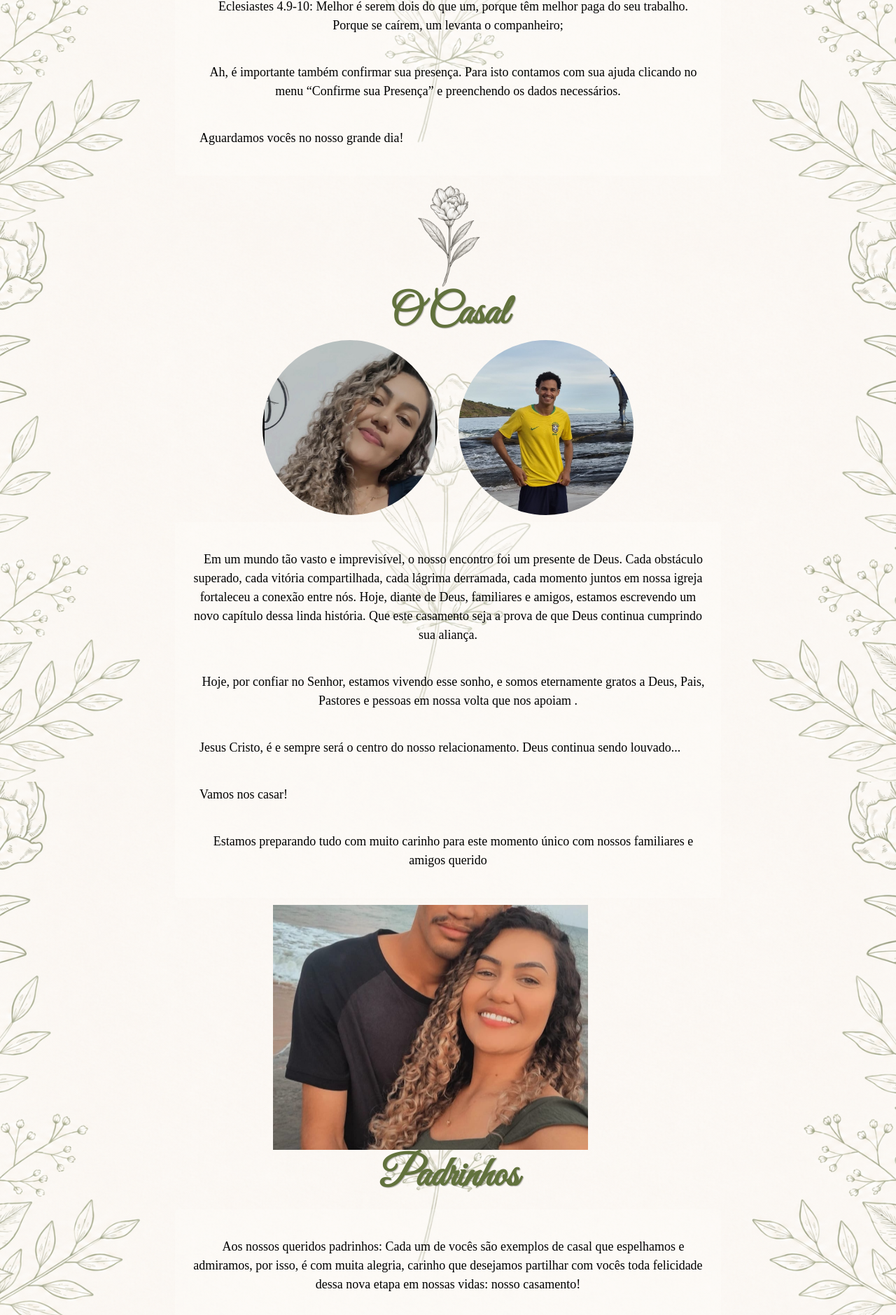
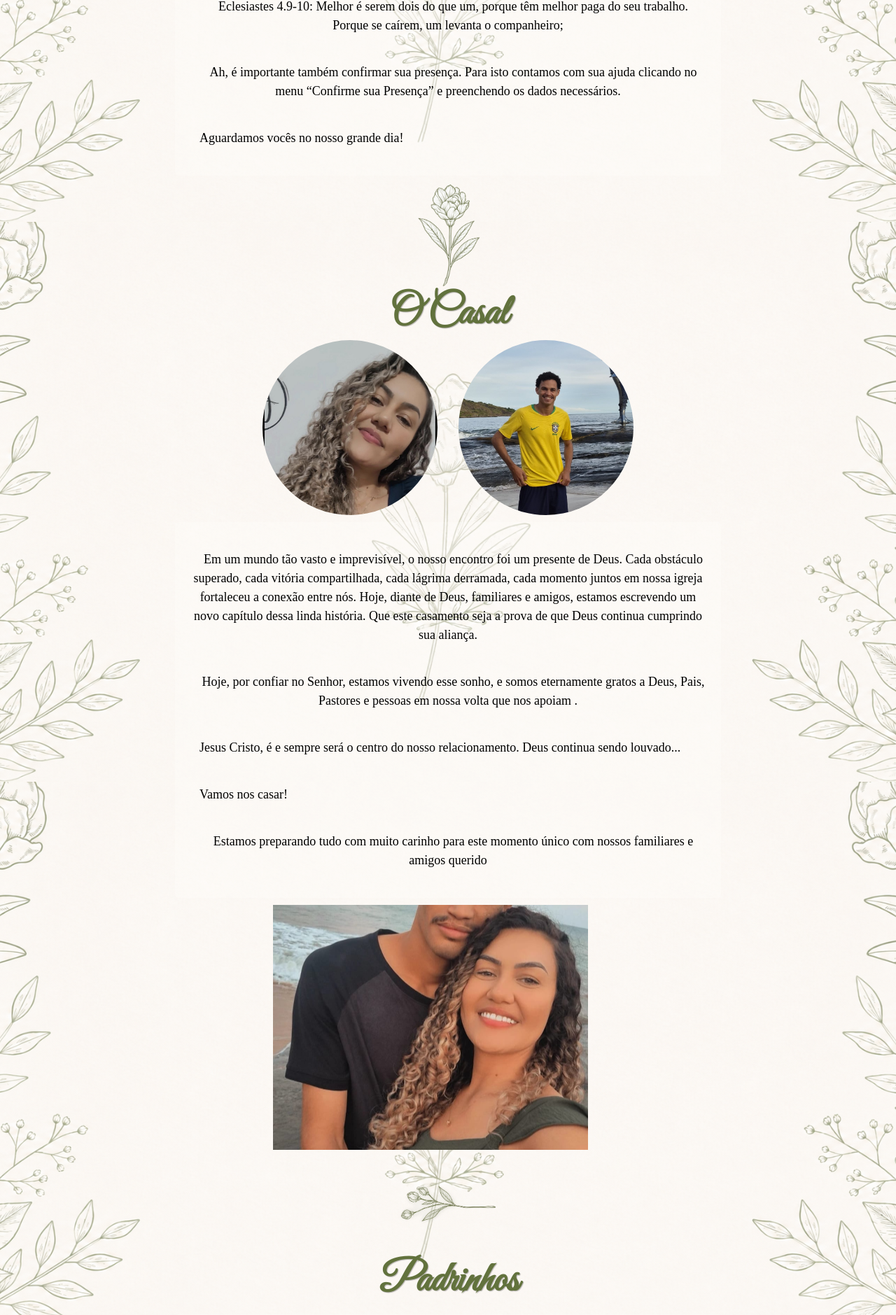
Before and after one commit to Eliseuzin/Ilsiane-Eliseu, a Flask app: page / in a window 1280 px wide. Shown: the part 1283-3162 px from the top of the page at 70% size. Run offline with Flask 3, Linux system fonts and the light colour scheme; some web fonts are replaced.

Commit message:
add a flor da cor do projeto nos titulos

```diff
--- a/estudos/static/css/modelo_convite_casamento.css
+++ b/estudos/static/css/modelo_convite_casamento.css
@@ -121,7 +121,7 @@ main > div {
 .flor_fundo_titulos {
   width: 150px;
   height: 150px;
-  background-image: url("../img/flor_do_fundos.png");
+  background-image: url("../img/flor_do_fundos_1.png");
   background-position: center;
   background-repeat: no-repeat;
   background-size: contain;
@@ -129,6 +129,17 @@ main > div {
 }
 /* fim flor de fundo para títulos */
 
+/* inicio ramo de fundo para títulos */
+.ramo_fundo_titulos {
+  width: 150px;
+  height: 150px;
+  background-image: url("../img/fundo_ramo.png");
+  background-position: center;
+  background-repeat: no-repeat;
+  background-size: contain;
+  margin: 0 auto;
+}
+/* fim ramo de fundo para títulos */
 
 /* inicio boas vindas */
 #boasvindas{
--- a/estudos/templates/index.html
+++ b/estudos/templates/index.html
@@ -121,7 +121,7 @@
 
                 </div>
                 <!-- fim fotos em slides -->
-
+                 <div class="ramo_fundo_titulos"></div>
                 <h1>Padrinhos</h1>
                 <div id="padrinhos">
                   <p class="declaracaopadrinhos">Aos nossos queridos padrinhos: Cada um de vocês são exemplos de casal que espelhamos e admiramos, por isso, é com muita alegria, carinho que desejamos partilhar com vocês toda felicidade dessa nova etapa em nossas vidas: nosso casamento!</p>
@@ -136,6 +136,8 @@
                   <p  class="localizacaodaigreja">imagem da igreja</p>
                   <p  class="localizacaodaigreja">Localizaçao da igreja</p>
                 </div>
+
+                <div class="ramo_fundo_titulos"></div>
                 <h1>Lista de Presentes</h1>
                 <div id="listadepresentes">
 
@@ -147,6 +149,7 @@
                 <div id="confirmarpresenca">
                 </div>
 
+                <div class="ramo_fundo_titulos"></div>
                 <h1>Deixe seu recado</h1>
                 <div id="recados">
 
```
Also changed, not shown: estudos/static/img/flor_do_fundos.png (deleted), estudos/static/img/flor_do_fundos_1.png (added).
